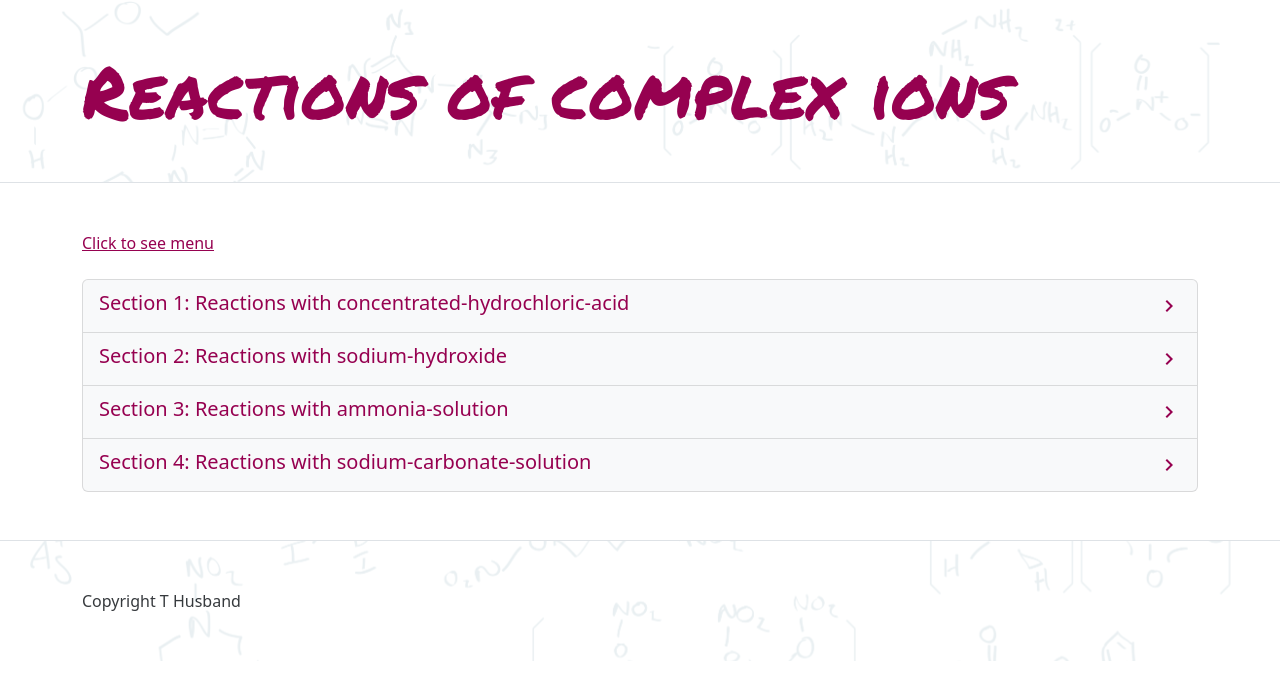
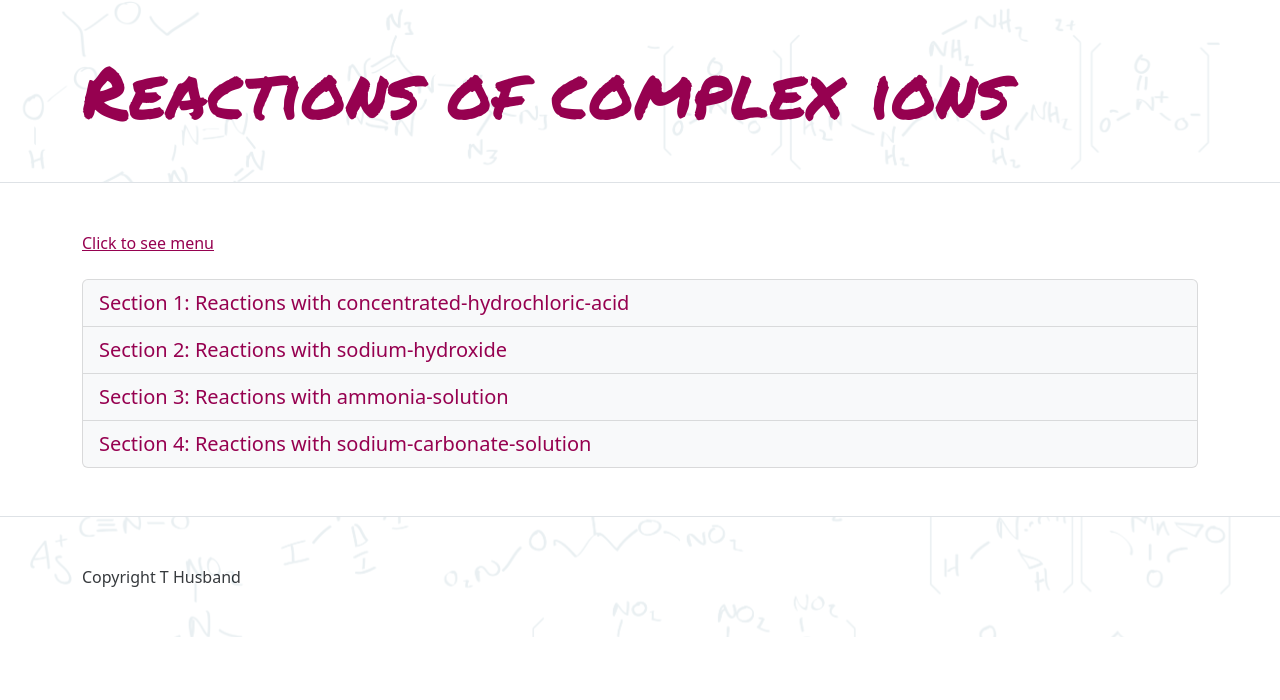
Before and after one commit to thusbandUK/transition-redux, a React (Create React App) app: page / in a window 1280 px wide. Shown: the top 700 px of the page. Built offline with nearby package versions, Linux system fonts and the light colour scheme.

Commit message:
configured intro menu to go to relevant page, useParams sets title

```diff
--- a/src/app/App.js
+++ b/src/app/App.js
@@ -4,7 +4,7 @@ import React, { useEffect, useState } from 'react';
 import RowOfTubes from '../components/row-of-test-tubes/row-of-test-tubes';
 import ReagentBottle from '../components/Reagent-bottle/reagent';
 import ResetButton from '../components/resetButton/resetButton';
-import { BrowserRouter as Router, Route, Routes, Switch, NavLink } from 'react-router-dom';
+import { BrowserRouter as Router, Route, Routes, Switch, NavLink, useParams } from 'react-router-dom';
 import { Outlet } from "react-router-dom";
 import Menu from '../components/menu/menu';
 
@@ -24,14 +24,14 @@ function App(props) {
     //alert('surely theres a function here');
   }
 
-
+  const {reactant} = useParams();
 
   return (
 
     <div className="App">
       <header className="border-bottom py-5 overflow-hidden position-relative">
         <section className="container">
-            <h1 className="display-2 m-0">Reactions of complex ions</h1>
+            <h1 className="display-2 m-0">Reactions of complex ions {reactant}</h1>
         </section>
       </header>
 
--- a/src/components/menu/menu.js
+++ b/src/components/menu/menu.js
@@ -15,13 +15,14 @@ return (
 <ul className="list-group mt-4 fs-5">
             {reagentOptions.map((reagent) =>
               (<li
-                 className="list-group-item bg-light"
+                className="list-group-item bg-light"
                >
                  <NavLink
-                 to={`reactions/with-${reagent.name}`}
-                   className="d-block text-decoration-none">
+                   to={`/with-${reagent.name}`}
+                   className="d-block text-decoration-none"
+                   >
                      {`Section ${reagent.section}: Reactions with ${reagent.name}`}
-                     <i className="mdi mdi-chevron-right mdi-24px float-end"></i>
+
                  </NavLink>
                </li>)
             )}
--- a/src/components/reactionsContainer/reactionsContainer.js
+++ b/src/components/reactionsContainer/reactionsContainer.js
@@ -7,6 +7,7 @@ import imagesOfReactantsAndProducts from '../images/images-combined';
 import excessProductFinder from '../functionModules/findExcessProduct';
 import RowOfTubes from '../../components/row-of-test-tubes/row-of-test-tubes';
 import ReagentBottle from '../../components/Reagent-bottle/reagent';
+
 
 
 
--- a/src/router.js
+++ b/src/router.js
@@ -15,7 +15,7 @@ import ReactionsContainer from './components/reactionsContainer/reactionsContain
   const router = createBrowserRouter(
     createRoutesFromElements(
       <Route path="/" element={<App />} >
-        <Route path="/reactions" element={<ReactionsContainer />} />
+        <Route path="/:reactant" element={<ReactionsContainer />} />
         <Route path="/" element={<Menu />} />
       </Route>
 
```
Also changed, not shown: 1 other file (tests, documents, lock files or other folders).
